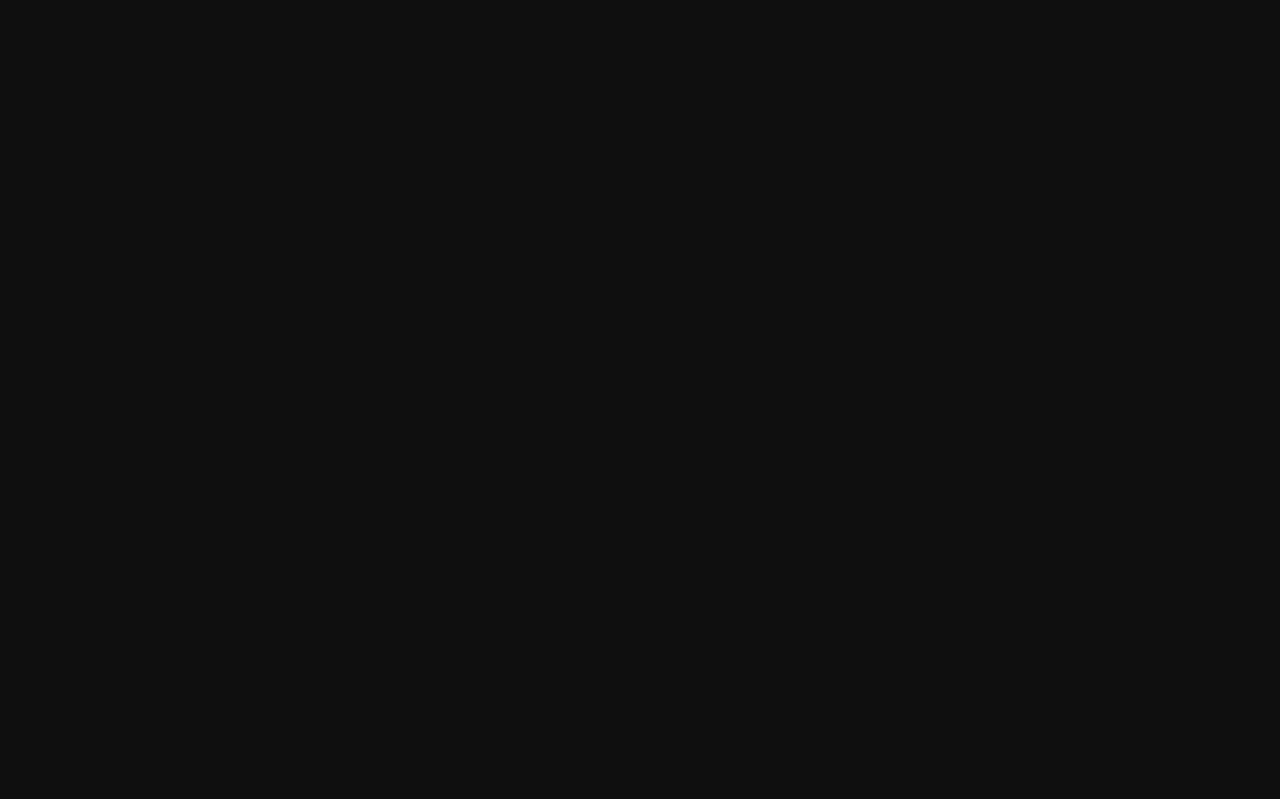
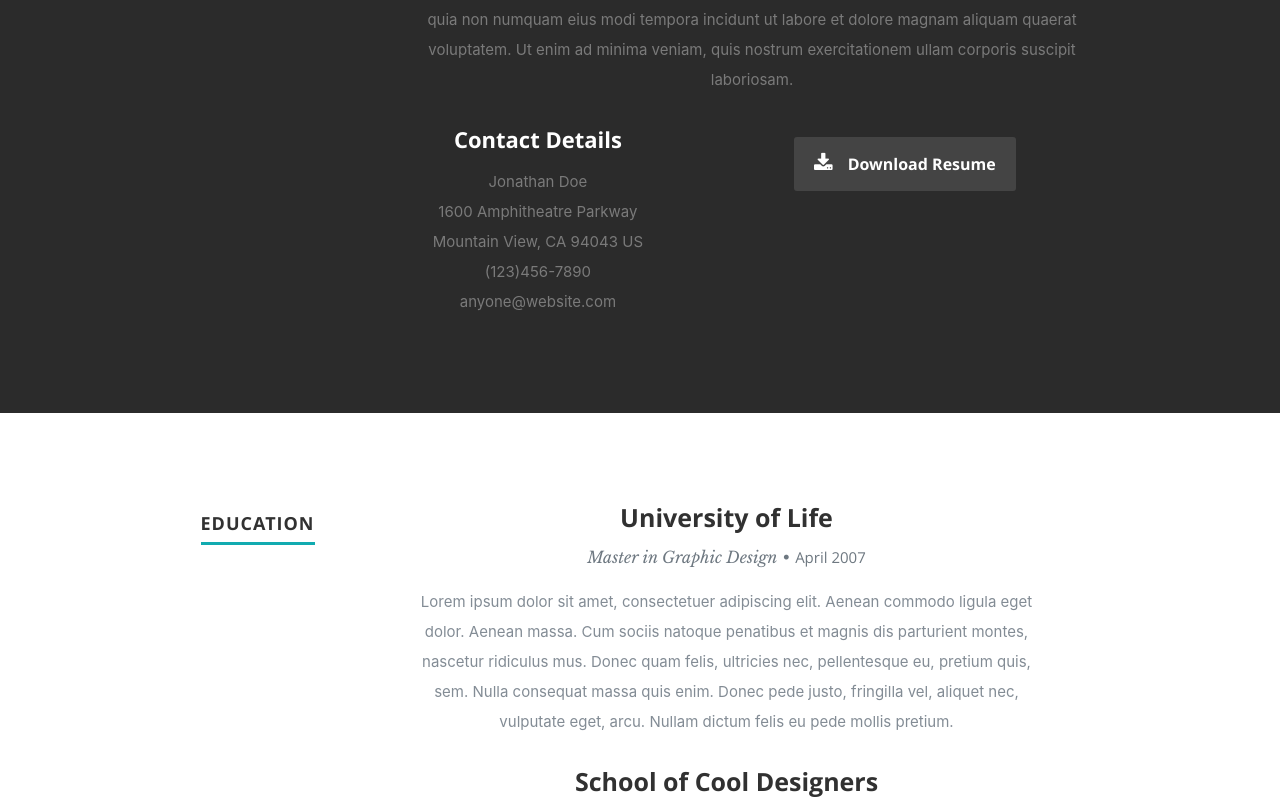
Before and after one commit to OBrian16/ogwel-portfolio, a React (Create React App) app: page / in a window 1280 px wide. Shown: the part 1083-1882 px from the top of the page. Before the commit the page ends 800 px from the top, so only its background shows below. Built offline with nearby package versions, Linux system fonts and the light colour scheme.

Commit message:
adds routes to app

```diff
--- a/src/App.js
+++ b/src/App.js
@@ -2,6 +2,12 @@ import React, { Component } from 'react';
 import logo from './logo.svg';
 import './App.css';
 import Header from './components/header/header';
+import About from './components/about/about';
+import Resume from './components/resume/resume';
+import Works from './components/works/works';
+import Testimonials from './components/testimonials/testimonials'
+import Contact from './components/contact/contact'
+import Footer from './components/footer/footer';
 
 
 class App extends Component {
@@ -9,6 +15,12 @@ class App extends Component {
     return (
       <div className="App">
         <Header />
+        <About />
+        <Resume />
+        <Works/>
+        <Testimonials />
+        <Contact />
+        <Footer />
       </div>
     );
   }
```
